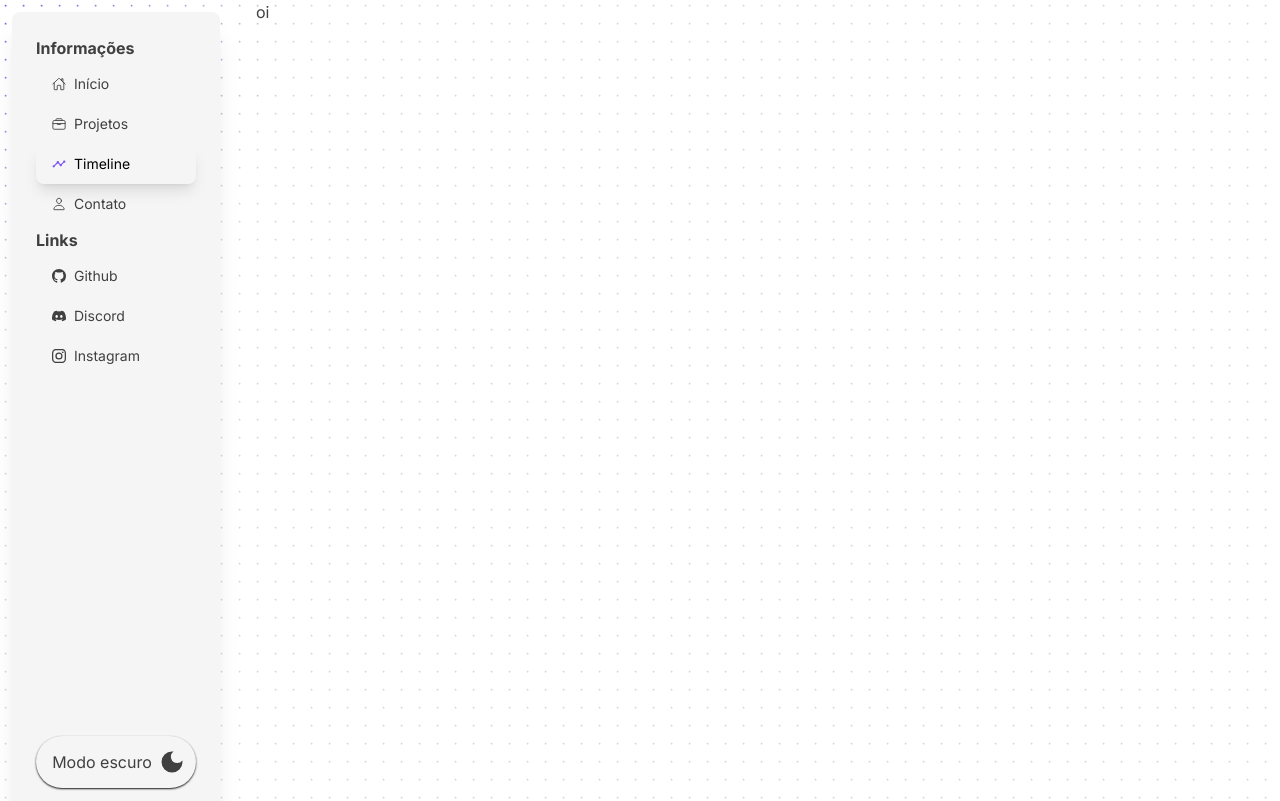
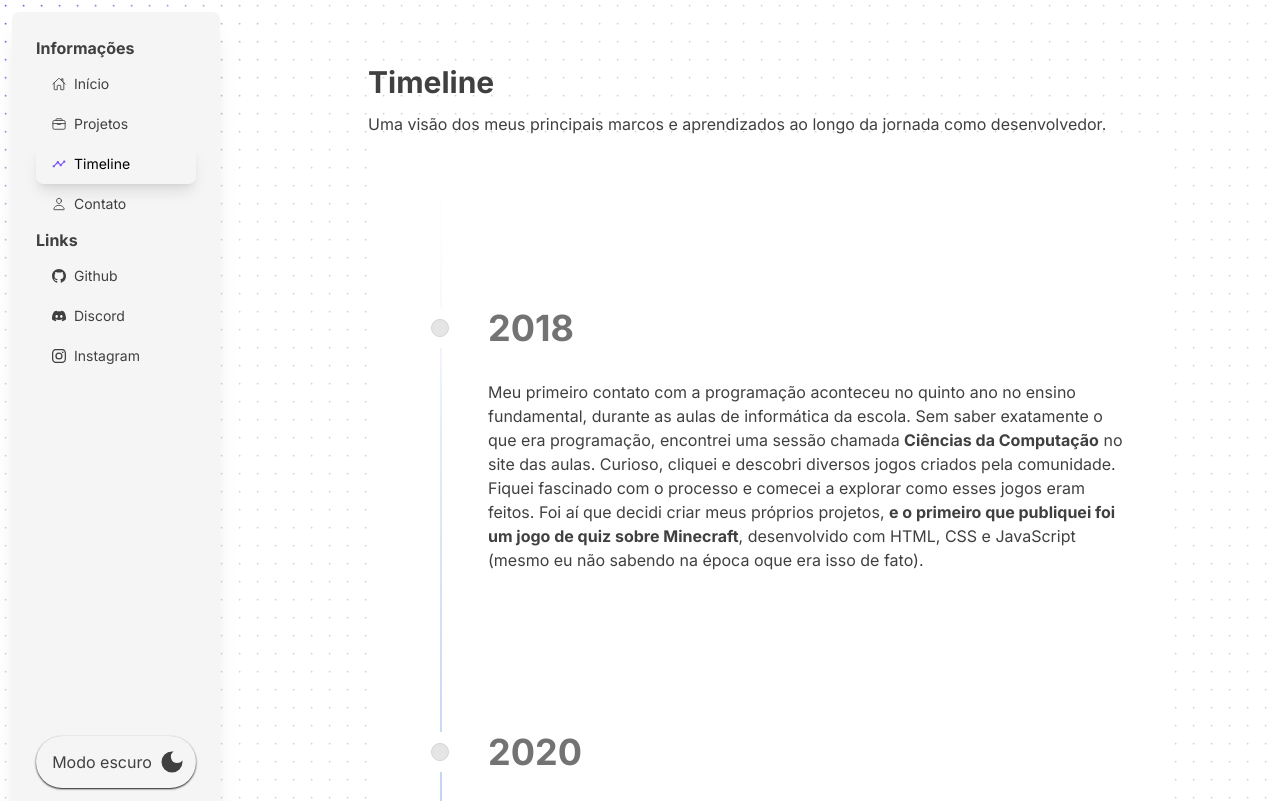
Before and after one commit to Spyei/new-portfolio, a Next.js app: page /timeline in a window 1280 px wide. Shown: the top 801 px of the page. Built offline with nearby package versions, Linux system fonts and the light colour scheme.

Commit message:
feat: timelione

```diff
--- /dev/null
+++ b/src/components/ui/timeline.tsx
@@ -0,0 +1,75 @@
+"use client";
+import {
+    useScroll,
+    useTransform,
+    motion,
+} from "framer-motion";
+import React, { useEffect, useRef, useState } from "react";
+
+export interface TimelineEntry {
+    title: string;
+    content: React.ReactNode;
+}
+
+export const Timeline = ({ data }: { data: TimelineEntry[] }) => {
+    const ref = useRef<HTMLDivElement>(null);
+    const containerRef = useRef<HTMLDivElement>(null);
+    const [height, setHeight] = useState(0);
+
+    useEffect(() => {
+        if (ref.current) {
+            const rect = ref.current.getBoundingClientRect();
+            setHeight(rect.height);
+        }
+    }, [ref]);
+
+    const { scrollYProgress } = useScroll({
+        target: containerRef,
+        offset: ["start 10%", "end 100%"],
+    });
+
+    const heightTransform = useTransform(scrollYProgress, [0, 1], [0, height]);
+    const opacityTransform = useTransform(scrollYProgress, [0, 0.1], [0, 1]);
+
+    return (
+        <div
+            className="w-full bg-white dark:bg-neutral-900 rounded-lg md:px-10"
+            ref={containerRef}
+        >
+            <div ref={ref} className="relative max-w-7xl mx-auto pb-20">
+                {data.map((item, index) => (
+                    <div
+                        key={index}
+                        className="flex justify-start pt-10 md:pt-40 md:gap-8 gap-3 flex-col"
+                    >
+                        <div className="sticky flex flex-col z-40 items-center top-40 self-start">
+                            <div className="h-10 absolute left-3 md:left-3 w-10 rounded-full bg-white dark:bg-black flex items-center justify-center">
+                                <div className="h-4 w-4 rounded-full bg-neutral-200 dark:bg-neutral-800 border border-neutral-300 dark:border-neutral-700 p-2" />
+                            </div>
+                            <h3 className="pl-20 text-3xl md:text-4xl font-bold text-neutral-500 dark:text-neutral-400">
+                                {item.title}
+                            </h3>
+                        </div>
+                        <div className="relative pl-20 w-full">
+                            {item.content}{" "}
+                        </div>
+                    </div>
+                ))}
+                <div
+                    style={{
+                        height: height + "px",
+                    }}
+                    className="absolute md:left-8 left-8 top-0 overflow-hidden w-[2px] bg-[linear-gradient(to_bottom,var(--tw-gradient-stops))] from-transparent from-[0%] via-neutral-200 dark:via-neutral-700 to-transparent to-[99%]  [mask-image:linear-gradient(to_bottom,transparent_0%,black_10%,black_90%,transparent_100%)] "
+                >
+                    <motion.div
+                        style={{
+                            height: heightTransform,
+                            opacity: opacityTransform,
+                        }}
+                        className="absolute inset-x-0 top-0  w-[2px] bg-gradient-to-t from-purple-500 via-blue-500 to-transparent from-[0%] via-[10%] rounded-full"
+                    />
+                </div>
+            </div>
+        </div>
+    );
+};
--- a/src/pages/timeline.tsx
+++ b/src/pages/timeline.tsx
@@ -1,12 +1,104 @@
 import Head from "next/head";
+import { Timeline as TimelineComponent, TimelineEntry } from "@/components/ui/timeline";
+
+const data: TimelineEntry[] = [
+    {
+        title: "2018",
+        content: (
+            <span>
+                Meu primeiro contato com a programação aconteceu no quinto ano no ensino fundamental, durante as aulas de informática da escola. Sem saber exatamente
+                o que era programação, encontrei uma sessão chamada <strong>Ciências da Computação</strong> no site das aulas. Curioso, cliquei e descobri
+                diversos jogos criados pela comunidade. Fiquei fascinado com o processo e comecei a explorar como esses jogos eram feitos.
+                Foi aí que decidi criar meus próprios projetos, <strong>e o primeiro que publiquei foi um jogo de quiz sobre Minecraft</strong>, desenvolvido
+                com HTML, CSS e JavaScript (mesmo eu não sabendo na época oque era isso de fato).
+            </span>
+        )
+    },
+    {
+        title: "2020",
+        content: (
+            <span>
+                Comecei a desenvolver jogos usando as engines **Construct 2** e **Game Maker**. Embora nenhum dos projetos tenha saído como eu esperava, o
+                que mais me motivava era mostrar os resultados para amigos e familiares. Além disso, me divertia bastante desenhando as texturas, criando
+                personagens e inventando histórias para os jogos, nessa engine eu não botava a mão no código, era orientado pela interface gráfica.
+            </span>
+        )
+    },
+    {
+        title: "2021",
+        content: (
+            <span>
+                Foi então que comecei a me interessar de verdade por programação, embora ainda não tivesse nenhum projeto em mente ou muito conhecimento na área.
+                Tudo mudou quando descobri um aplicativo chamado <strong>Bot Designer for Discord</strong>, que permitia criar bots para Discord de maneira simplificada.
+                Para exibir o ping do bot, por exemplo, bastava escrever $ping no código. Essa ferramenta me ajudou muito a entender conceitos fundamentais de programação,
+                como condicionais, loops, funções, estados e etc.
+            </span>
+        )
+    },
+    {
+        title: "2022",
+        content: (
+            <span>
+                Após um ano desenvolvendo bots para o Discord, percebi que o aplicativo tinha muitas limitações. Decidi então explorar algo mais avançado e descobri o **JavaScript**.
+                Com ele, pude criar funcionalidades que antes eram impossíveis no aplicativo de bots. Foi aí que comecei a brincar com JavaScript, criando bots simples e até algumas
+                APIs, mesmo sabendo apenas o essencial para desenvolver esses projetos básicos.
+            </span>
+        )
+    },
+    {
+        title: "2023",
+        content: (
+            <div className="flex flex-col gap-3">
+                <p>
+                    No início deste ano, meu pai comprou um curso de programação para mim. Com a experiência que já tinha acumulado criando bots para
+                    o Discord e jogos, comecei a estudar HTML e CSS, seguindo o curso e colocando os projetos em prática. Depois, avancei para o JavaScript DOM e,
+                    em seguida, para o React.
+                </p>
+
+                <p>No meio do ano, decidi que era hora de criar um projeto real. Mesmo conhecendo apenas o básico de React e um pouco de NodeJS para a API,
+                    encontrei uma pessoa disposta a me ajudar. Ele cuidou da maior parte da API, enquanto eu trabalhei em partes importantes, como o sistema de
+                    autenticação. Foi uma excelente escolha criar um projeto real, com usuários e uma equipe colaborando. Aprendi a usar o GitHub para
+                    versionamento de código especificamente para esse projeto.
+                </p>
+
+                <p>Enfrentei vários desafios, como implementar autenticação para usuários, configurar um proxy reverso, entender sistemas escaláveis e lidar
+                    com diversos aspectos de um projeto em produção. Mesmo começando sem saber muito, cada dificuldade me trouxe novos aprendizados, e o
+                    mais importante: eu me divertia desenvolvendo todos os dias.
+                </p>
+            </div>
+        )
+    },
+    {
+        title: "2023",
+        content: (
+            <span>
+                No começo desse ano, meu pai comprou para mim um curso de programação, com toda essa experiencia passada que eu adquiri criando bots para o Discord e jogos, comecei a
+                estudar com HTML e CSS, seguia o curso e colocava os projetos de lá em prática, depois parti para o Javascript DOM, e depois dele foi para o react, foi quando no meio do ano
+                eu decidi criar um projeto real, mesmo não sabendo só o básico de React para criar o site do meu projeto, e um pouco de NodeJS para a API, eu encontrei uma pessoa
+                para me ajudar a criar o projeto, ele fez a api, e eu fiz umas partes da api, como autenticação e etc, ai começamos a criar, foi uma ótima escolha ter criado um projeto que era
+                real, que usuários usassem ele, e que um time fizesse ele, nós usavamos github para versionamento de código, eu aprendi a usar github só para esse projeto, eu passei por vários
+                desafios, de como criar um autenticador para usuários logados, e até fazer um proxy reverso, ou de como funcionava algo escalavel, e várias coisas de um projeto em produção
+                mesmo eu não sabendo de nada no inicio, só pelo fato de eu ter começado esse projeto, eu aprendi diversas coisas, e eu me divertia fazendo ele diariamente.
+            </span>
+        )
+    }
+];
 
 export default function Timeline() {
     return (
         <>
-        <Head>
-            <title>Linha do tempo</title>
-        </Head>
-        <div>oi</div>
-    </>
+            <Head>
+                <title>Linha do tempo</title>
+            </Head>
+            <section className="w-screen flex justify-center">
+                <div className="max-w-[800px] w-full flex pt-16 mobile:pt-6">
+                    <div className="flex gap-3 flex-col tablet:px-6 w-full">
+                        <h1 className="font-bold text-3xl mobile:text-xl">Timeline</h1>
+                        <span>Uma visão dos meus principais marcos e aprendizados ao longo da jornada como desenvolvedor.</span>
+                        <TimelineComponent data={data} />
+                    </div>
+                </div>
+            </section>
+        </>
     )
 }
```
Also changed, not shown: src/pages/projetos.tsx (renamed from src/pages/projetos..tsx).
